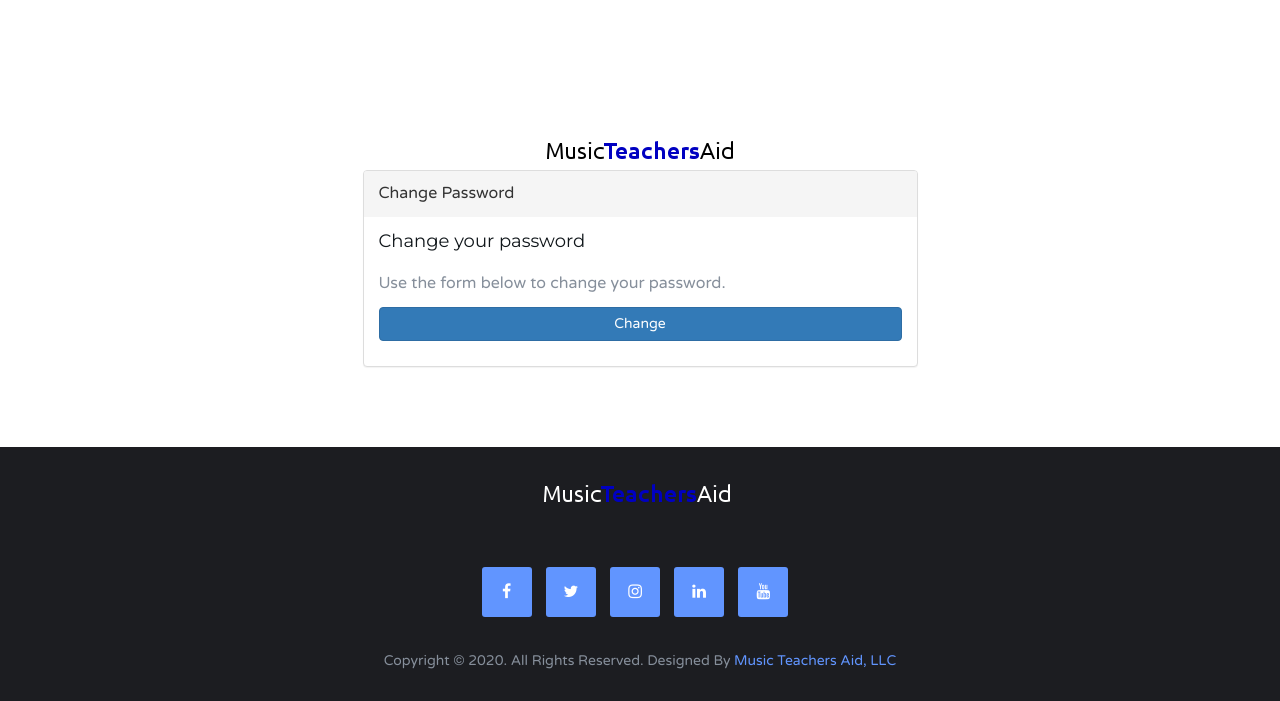
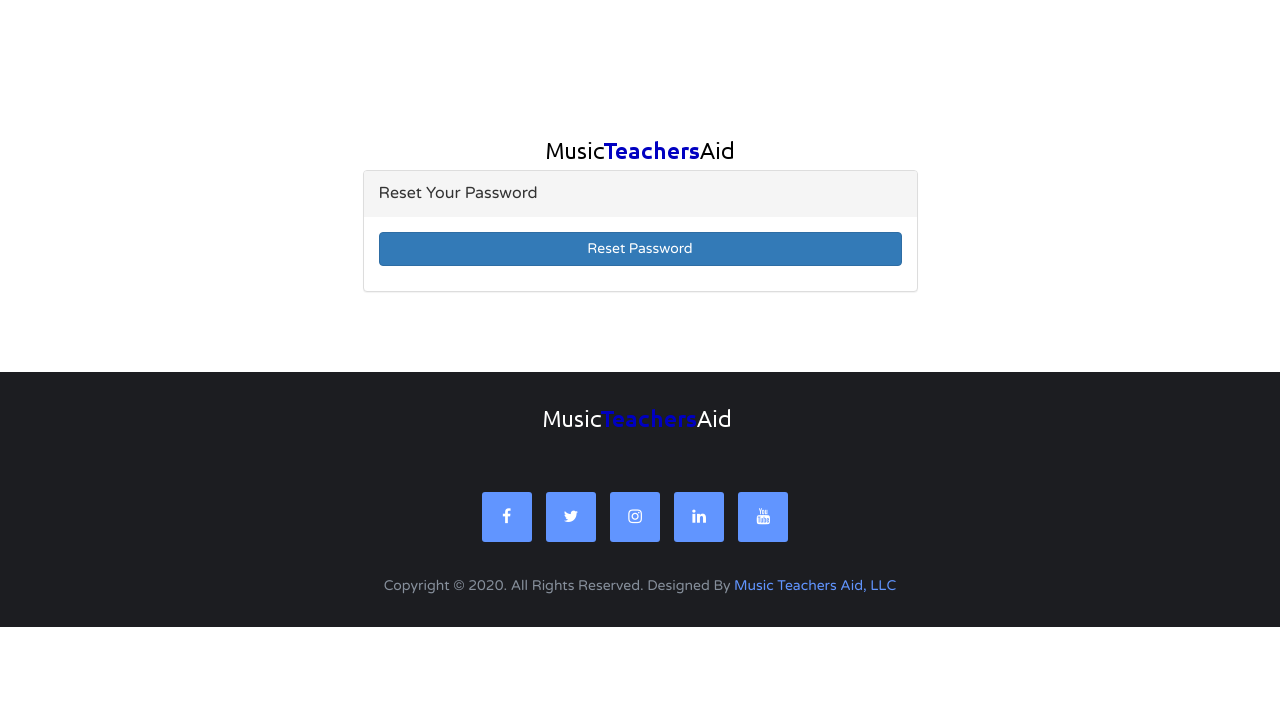
Before and after one commit to waltprorok/mta_v4, a Django app: page /account/reset/1/1 in a window 1280 px wide. Shown: the top 701 px of the page. Run offline with Django 3.2, Linux system fonts and the light colour scheme; parts of the project's set-up code (start-up, migrations or seed data) failed here and were passed over; some libraries are stand-ins or nearby versions.

Commit message:
removed un-needed div row

```diff
--- a/account/templates/account/dashboard.html
+++ b/account/templates/account/dashboard.html
@@ -2,7 +2,6 @@
 {% block title %}Dashboard{% endblock %}
 {% block content %}
 
-<div class="row">
 <div class="col-md-3">
     <div class="card p-4">
         <div class="card-body d-flex justify-content-between align-items-center">
@@ -62,9 +61,7 @@
         </div>
     </div>
 </div>
-</div>
 
-<div class="row ">
 <div class="col-md-12">
     <div class="card">
         <div class="card-header">
@@ -100,6 +97,5 @@
         </div>
     </div>
 </div>
-</div>
 
 {% endblock %}
--- a/account/templates/account/edit.html
+++ b/account/templates/account/edit.html
@@ -4,7 +4,6 @@
 
 {% block content %}
 
-<div class="row">
 <div class="col-md-12">
     <h2>Studio Settings</h2>
     {% include "tabs.html" %}
@@ -78,6 +77,6 @@
         </div>
     </div>
 </div>
-</div>
+
 
 {% endblock %}
--- a/account/templates/account/login.html
+++ b/account/templates/account/login.html
@@ -22,7 +22,7 @@
                             {{ form|crispy }}
 
                             <button type="submit" class="btn btn-primary btn-block">
-                                 Login
+                                Login
                             </button>
                             <p class="text-right"><a class="btn btn-link" href="{% url 'password_reset' %}">Forgot
                                 password?</a></p>
--- a/account/templates/account/password.html
+++ b/account/templates/account/password.html
@@ -4,7 +4,6 @@
 
 {% block content %}
 
-<div class="row">
 <div class="col-md-12">
     <h2>Studio Settings</h2>
     {% include "tabs.html" %}
@@ -20,6 +19,5 @@
         </div>
     </div>
 </div>
-</div>
 
 {% endblock %}
--- a/account/templates/registration/password_change_form.html
+++ b/account/templates/registration/password_change_form.html
@@ -14,14 +14,12 @@
             </a>
             <div class="panel-group">
                 <div class="panel panel-default">
-                    <div class="panel-heading">Change Password</div>
+                    <div class="panel-heading">Reset Your Password</div>
                     <div class="panel-body">
-                        <h4>Change your password</h4>
-                        <p>Use the form below to change your password.</p>
                         <form action="" method="post" novalidate>
                             {% csrf_token %}
                             {{ form|crispy }}
-                            <p><input class="btn btn-primary btn-block" type="submit" value="Change"></p>
+                            <p><input class="btn btn-primary btn-block" type="submit" value="Reset Password"></p>
                         </form>
                     </div>
                 </div>
```
Also changed, not shown: account/templates/account/password_done.html (+3 -5 lines), templates/base-dashboard.html (+6 -2 lines), db.sqlite3. Lines whose indentation alone changed are shown as unchanged.
